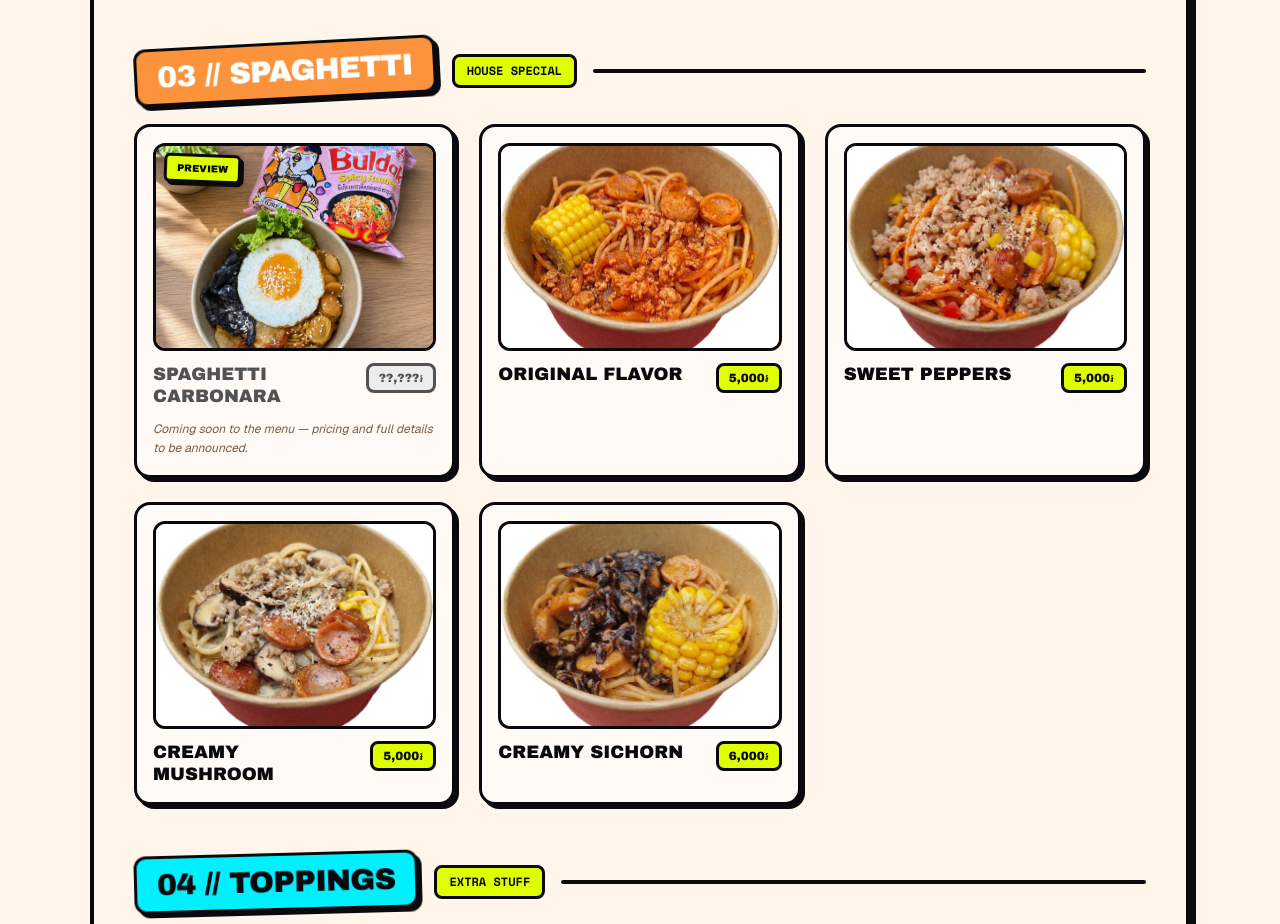
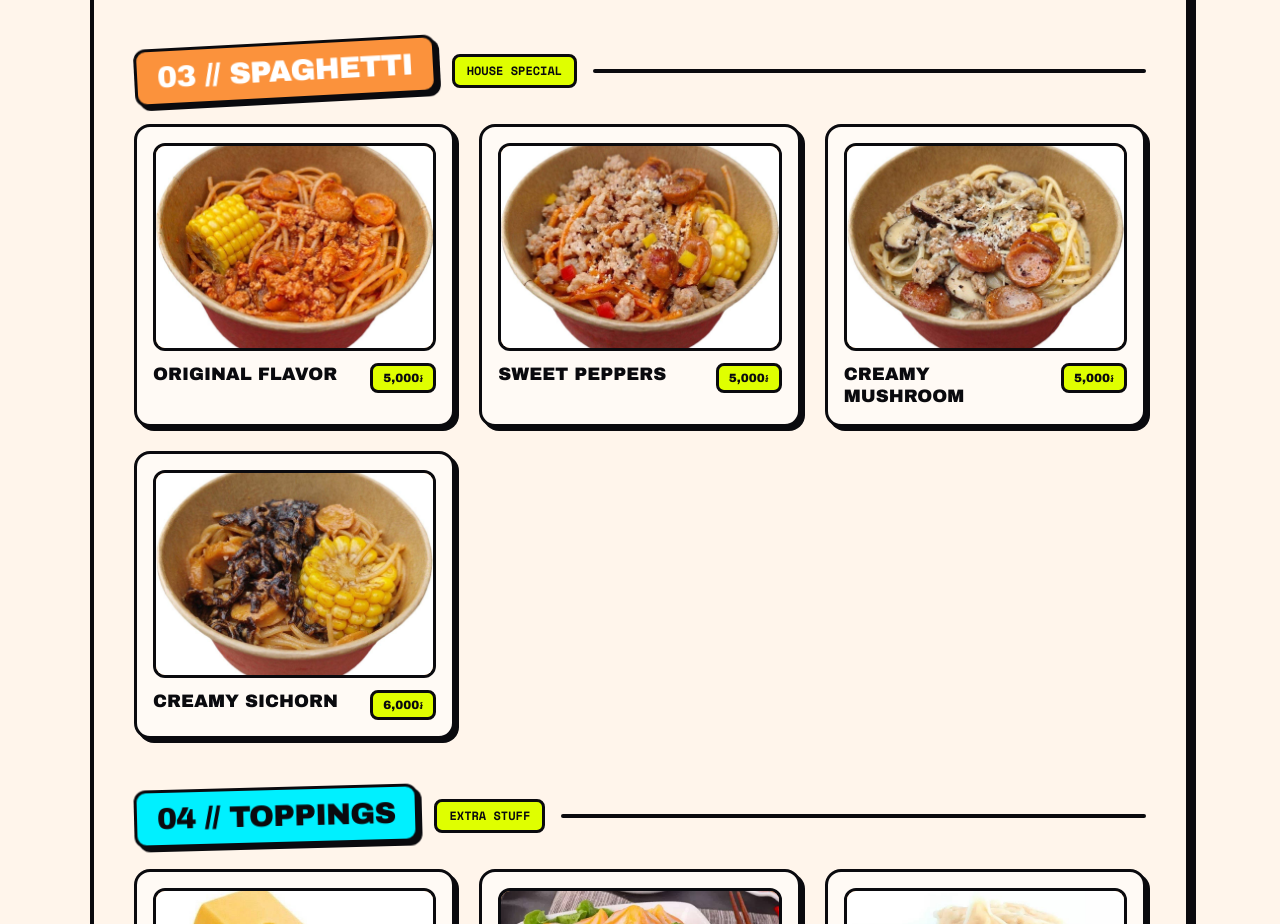
Before and after one commit to bong-crt/bong-crt-2027, a plain HTML site: page index.html in a window 1280 px wide. Shown: the part 2643-3567 px from the top of the page. Drawn offline with nearby package versions, Linux system fonts and the light colour scheme.

Commit message:
Remove Carbonara preview card from index.html
Removed the Carbonara preview card section from the HTML.

```diff
--- a/index.html
+++ b/index.html
@@ -520,28 +520,6 @@
 
         <div class="grid grid-cols-1 md:grid-cols-3 gap-6">
 
-          <!-- Carbonara preview card -->
-          <article class="bg-cream-card neo-border rounded-2xl p-4 flex flex-col justify-between shadow-hard hover:-translate-y-1 hover:shadow-hard-lg transition-all duration-150">
-            <div class="flex flex-col gap-3">
-              <div class="relative w-full h-52 bg-peach-light neo-border rounded-xl overflow-hidden">
-                <img src="images/noodle-carbonara.jpg" alt="Spaghetti Carbonara" class="w-full h-full object-cover">
-                <div class="absolute top-2 left-2 bg-neon-lime text-dark-ink font-archivo text-[10px] uppercase px-2.5 py-1 neo-border shadow-hard-sm rounded-md sticker-rotate-2">
-                  PREVIEW
-                </div>
-              </div>
-
-              <div class="flex justify-between items-start gap-2">
-                <h3 class="font-archivo text-lg leading-tight text-dark-ink opacity-70">SPAGHETTI CARBONARA</h3>
-                <span class="bg-gray-200 neo-border text-dark-ink font-archivo text-xs px-2.5 py-1 rounded-lg shrink-0 opacity-70">
-                  ??,???៛
-                </span>
-              </div>
-
-              <p class="font-geist text-xs text-brown-muted leading-relaxed italic">
-                Coming soon to the menu — pricing and full details to be announced.
-              </p>
-            </div>
-          </article>
 
           <!-- Spaghetti: Original Flavor -->
           <article class="bg-cream-card neo-border rounded-2xl p-4 flex flex-col justify-between shadow-hard hover:-translate-y-1 hover:shadow-hard-lg transition-all duration-150">
```
